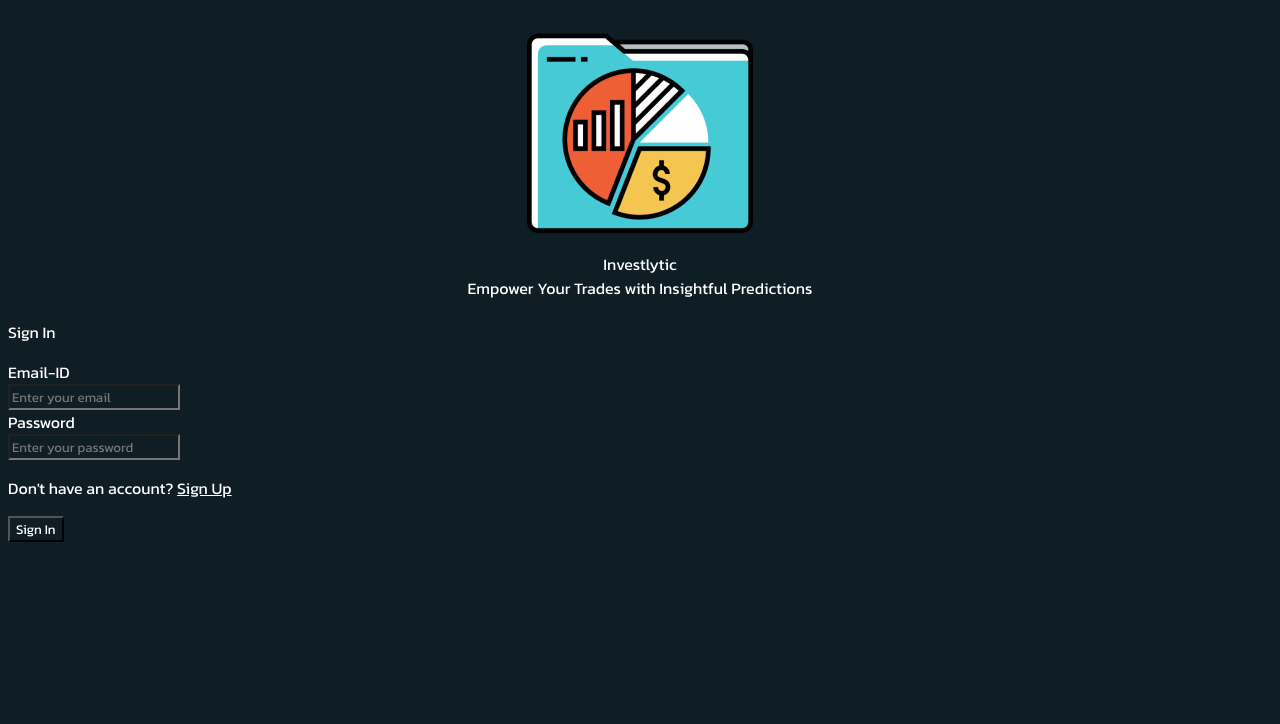
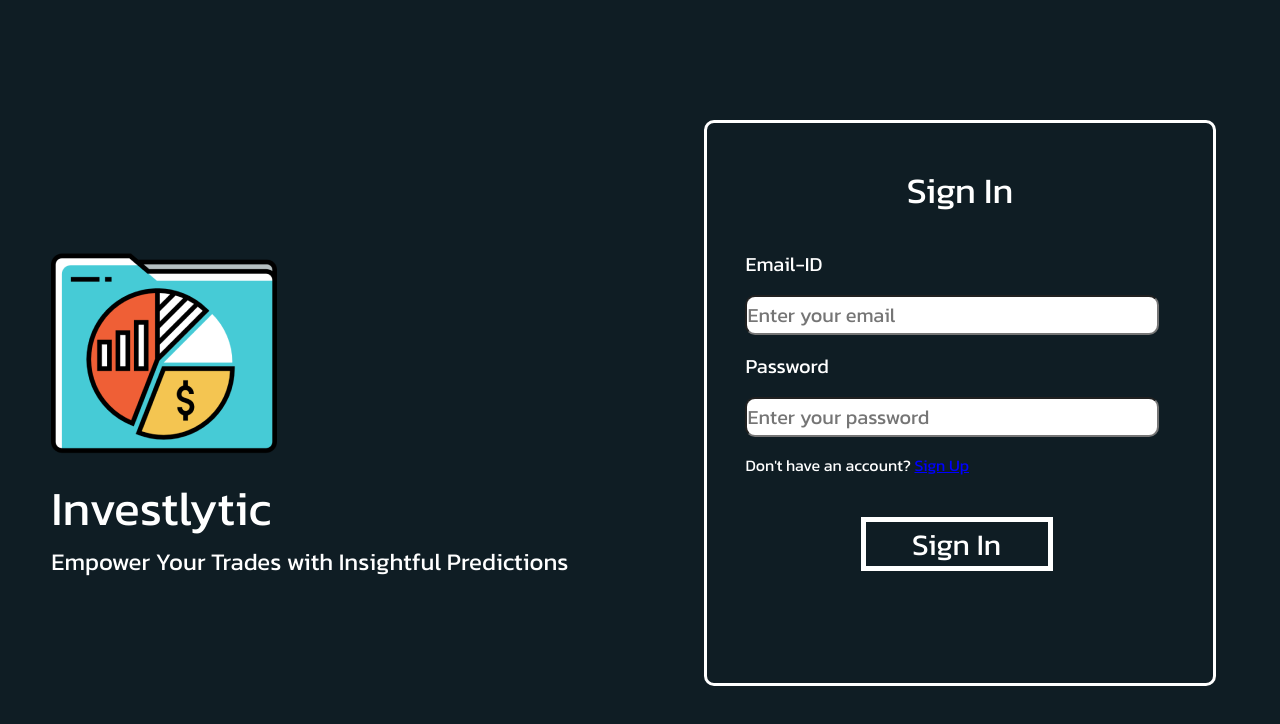
Before and after one commit to Bhushan11de/share, a Next.js app in the folder frontend/: page /signin in a window 1280 px wide. Shown: the top 724 px of the page. Built offline with nearby package versions, Linux system fonts and the light colour scheme; no server answers.

Commit message:
fixed css and made signup&signin page auth working correctly with firebase

```diff
--- a/frontend/components/main-page.module.css
+++ b/frontend/components/main-page.module.css
@@ -1,25 +1,14 @@
-/* components/main-page.module.css */
-  .imagescreen {
-    text-align: center;
-  }
-
-  .marginscreen {
-    margin: 20px;
-  }
-
-  .logo-image {
-    width: 150px;
-    height: auto;
-  }
-
-  .company-name {
-    font-size: 2em;
-    font-weight: bold;
-    margin-top: 10px;
-  }
-
-  .company-tagline {
-    font-size: 1.2em;
-    color: #555;
-    margin-top: 5px;
-  }
+.logocontainer{
+  width: 50vw;
+  height: 100vh;
+}
+.companyTagline{
+  font-size: 24px;
+}
+.companyName{
+  font-size: 48px;
+}
+.imagescreen{
+  margin-top: 30vh;
+  margin-left: 4vw;
+}
--- /dev/null
+++ b/frontend/components/signin.module.css
@@ -0,0 +1,60 @@
+.signin{
+    height: 100vh;
+    width: 50vw;
+}
+.signincont{
+    margin-left: 10%;
+    margin-right: 10%;
+    margin-top: 15vh;
+}
+.signinside{
+    height: 70vh;
+    border: 3px solid;
+    border-radius: 10px;
+}
+.headsignin{
+    text-align: center;
+    font-size: 36px;
+    margin-top: 5vh;
+    margin-bottom: 4vh;
+}
+.textsignin{
+    font-size: 20px;
+    margin-left: 3vw;
+}
+.emailidinput{
+    margin-left: 3vw;
+    height: 36px;
+    background: white;
+    width: 32vw;
+    color: black;
+    font-size: 20px;
+    border-radius: 10px;
+}
+.passwordinput{
+    margin-left: 3vw;
+    height: 36px;
+    background: white;
+    width: 32vw;
+    color: black;
+    font-size: 20px;
+    border-radius: 10px;
+}
+.inputoutdiv{
+    margin-top: 2vh;
+    margin-bottom: 2vh;
+}
+.createaccount{
+    margin-left: 3vw;
+}
+.buttontext{
+    margin-top: 5vh;
+    border: 5px solid white;
+    width: 15vw;
+    text-align: center;
+    height: 54px;    margin-left: 12vw;
+    font-size: 30px;
+}
+.signuproute{
+    color: blue;
+}
--- a/frontend/components/signin.tsx
+++ b/frontend/components/signin.tsx
@@ -2,6 +2,7 @@ import React, { useState } from 'react';
 import { initializeApp } from 'firebase/app';
 import { getAuth, signInWithEmailAndPassword } from 'firebase/auth';
 import { useRouter } from 'next/router';
+import styles from './signin.module.css'; // Import the CSS Module
 const firebaseConfig = {
     apiKey: process.env.NEXT_PUBLIC_FIREBASE_API_KEY,
     authDomain: process.env.NEXT_PUBLIC_FIREBASE_AUTH_DOMAIN,
@@ -42,16 +43,17 @@ const SignIn = () => {
     };
 
     return (
-        <div className="signin">
-            <div className="signincont">
-                <div className="signinside">
-                    <p className="head-sign">Sign In</p>
-                    <form onSubmit={handleSignIn} className="input-fields">
-                        <label className="textsignin" htmlFor="email">Email-ID</label>
-                        <div className="email-id-input">
+        <div className={styles.signin}>
+            <div className={styles.signincont}>
+                <div className={styles.signinside}>
+                    <p className={styles.headsignin}>Sign In</p>
+                    <form onSubmit={handleSignIn} className={styles.inputfields}>
+                        <label className={styles.textsignin} htmlFor="email">Email-ID</label>
+                        <div className={styles.inputoutdiv}>
                             <input
                                 type="email"
                                 id="email"
+                                className={styles.emailidinput}
                                 name="email"
                                 placeholder="Enter your email"
                                 value={email}
@@ -60,23 +62,24 @@ const SignIn = () => {
                             />
                         </div>
 
-                        <label className="textsignin" htmlFor="password">Password</label>
-                        <div className="password-input">
+                        <label className={styles.textsignin} htmlFor="password">Password</label>
+                        <div className={styles.inputoutdiv}>
                             <input
                                 type="password"
                                 id="password"
                                 name="password"
+                                className={styles.passwordinput}
                                 placeholder="Enter your password"
                                 value={password}
                                 onChange={(e) => setPassword(e.target.value)}
                                 required
                             />
                         </div>
-                        <p className="create-account">
-                            Don't have an account? <a href="/signup">Sign Up</a>
+                        <p className={styles.createaccount}>
+                            Don't have an account? <a href="/signup" className={styles.signuproute}>Sign Up</a>
                         </p>
                         <button
-                            className="textsignin buttontext"
+                            className={styles.buttontext}
                             type="submit"
                             disabled={loading}
                         >
--- a/frontend/components/signup.module.css
+++ /dev/null
@@ -1,60 +0,0 @@
-.email-id-input {
-    margin-top: 2.5%;
-    margin-bottom: 2.5%;
-    height: 25px;
-}
-
-.name-id-input {
-    margin-top: 2.5%;
-    margin-bottom: 2.5%;
-    height: 25px;
-}
-
-.input {
-    width: 88%;
-
-    height: 24px;
-}
-
-.password-input {
-
-    margin-top: 2.5%;
-    margin-bottom: 2.5%;
-}
-
-.head-sign {
-    font-size: 36px;
-    text-align: center;
-    margin-top: 10%;
-}
-
-.signinside {
-    height: 75vh;
-    margin: 10%;
-    border: 3px solid white;
-}
-
-.signincont {
-    width: 50vw;
-}
-
-.buttontext {
-    background: none;
-    border: 5px solid white;
-    color: white;
-    border-radius: 10px;
-}
-
-.textsignin {
-    font-size: 20px;
-    width: 90%;
-    height: 40px;
-}
-
-.input-fields {
-    margin-left: 10%;
-}
-
-.create-account {
-    font-size: 13px;
-}
--- a/frontend/pages/signin.tsx
+++ b/frontend/pages/signin.tsx
@@ -3,7 +3,7 @@ import Signin from '../components/signin'; // Adjust the path as necessary
 import MainPage from '../components/main-page';
 const SigninPage = () => {
   return (
-    <div>
+    <div style={{ display: 'flex' }}>
       <MainPage/>
       <Signin />
     </div>
--- a/frontend/pages/signup.tsx
+++ b/frontend/pages/signup.tsx
@@ -3,7 +3,7 @@ import Signup from '../components/signup'; // Adjust the path as necessary
 import MainPage from '../components/main-page';
 const SignupPage = () => {
   return (
-    <div>
+    <div style={{ display: 'flex' }}>
     <MainPage/>
       <Signup />
     </div>
--- a/frontend/pages/signupnext.tsx
+++ b/frontend/pages/signupnext.tsx
@@ -3,7 +3,7 @@ import SignupNext from '../components/signupnext';
 import MainPage from '../components/main-page';
 const SignupPage = () => {
   return (
-    <div>
+    <div style={{ display: 'flex' }}>
     <MainPage/>
       <SignupNext />
     </div>
--- a/frontend/styles/global.css
+++ b/frontend/styles/global.css
@@ -12,4 +12,6 @@
     font-family: 'Kanit', sans-serif;
     background-color: #0F1D24;
     color: white;
+    margin: 0;
+    padding: 0;
 }
```
Also changed, not shown: frontend/components/signup.tsx (+18 -17 lines), 1 other file (tests, documents, lock files or other folders).
